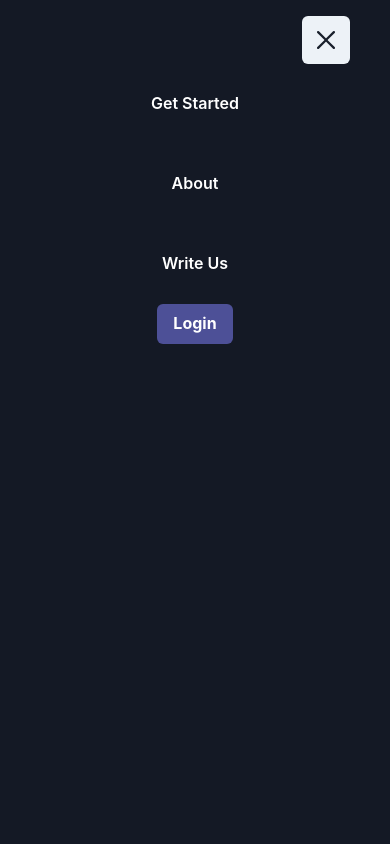
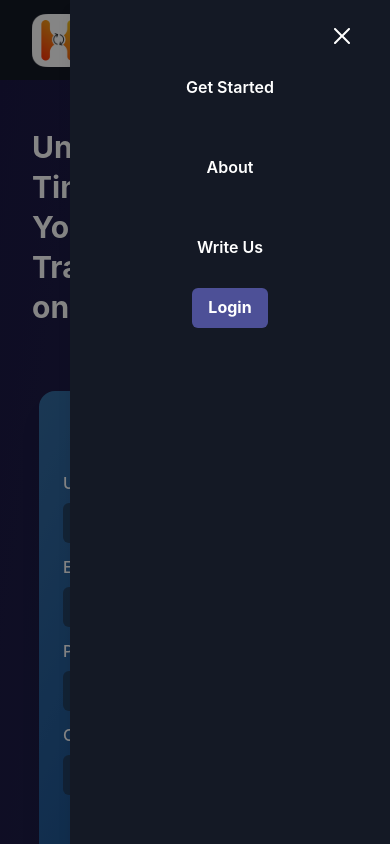
Before and after one commit to kalviumcommunity/S54_MukundMadhav_Capstone_HabTrackIt, a React (Vite) app in the folder client/: page / in a window 390 px wide. Both pictures are taken after a click on the button 326 px from the left and 40 px from the top of the page. Shown: the top 844 px of the page. Built offline with nearby package versions, Linux system fonts and the light colour scheme; no server answers.

Commit message:
added drawer for small screen devices

```diff
--- a/client/src/components/LoginLogoutButton.jsx
+++ b/client/src/components/LoginLogoutButton.jsx
@@ -1,10 +1,12 @@
 import React from "react";
 import { Button } from "@chakra-ui/react";
 import { useAuth } from "../contexts/authContext";
+import { useParentContext } from "../contexts/parentContext";
 import { Link } from "react-router-dom";
 
 const LoginLogoutButton = () => {
   const { isUserLoggedIn, logOut, setIsUserLoggedIn } = useAuth();
+  const { onClose } = useParentContext();
 
   const handleSignOut = async () => {
     try {
@@ -35,6 +37,7 @@ const LoginLogoutButton = () => {
         color="white"
         bg="#4D5097"
         fontWeight="700"
+        onClick={onClose}
       >
         Login
       </Button>
--- a/client/src/components/Navbar.jsx
+++ b/client/src/components/Navbar.jsx
@@ -1,30 +1,34 @@
-import React, { useState, useEffect } from "react";
-import { Box, Flex, Image, Button, IconButton } from "@chakra-ui/react";
-import { CloseIcon, HamburgerIcon } from "@chakra-ui/icons";
+import React, { useEffect } from "react";
+import {
+  Box,
+  Flex,
+  Image,
+  Button,
+  IconButton,
+  Drawer,
+  DrawerBody,
+  DrawerOverlay,
+  DrawerContent,
+  DrawerCloseButton,
+} from "@chakra-ui/react";
+import { HamburgerIcon } from "@chakra-ui/icons";
 import { Link } from "react-router-dom";
 import debounce from "lodash/debounce";
 import LoginLogoutButton from "./LoginLogoutButton";
+import { useParentContext } from "../contexts/parentContext";
 
 const Navbar = () => {
-  const [displayMenu, setDisplayMenu] = useState("none");
-  const [isMenuOpen, setIsMenuOpen] = useState(false);
-
-  // Changing hamburger's display value
-  const toggleMenu = () => {
-    setDisplayMenu(displayMenu === "none" ? "flex" : "none");
-    setIsMenuOpen(!isMenuOpen);
-  };
+  const { isLargeScreen, setIsLargeScreen, isOpen, onOpen, onClose } =
+    useParentContext();
 
   // Function to handle window resize
   const handleResize = debounce(() => {
-    // Setting displayMenu to none for larger screens
-    if (window.innerWidth > 768) {
-      setDisplayMenu("none");
-    }
+    setIsLargeScreen(window.innerWidth > 768);
   }, 100);
 
   // Using useEffect to add event listener on component mount and remove on unmount
   useEffect(() => {
+    handleResize();
     window.addEventListener("resize", handleResize);
     return () => {
       window.removeEventListener("resize", handleResize);
@@ -54,7 +58,7 @@ const Navbar = () => {
           </Box>
           <Flex
             className="link-container"
-            display={["none", "none", "flex", "flex"]}
+            display={isLargeScreen ? "flex" : "none"}
           >
             <Link to="/signup">
               <Button
@@ -93,40 +97,25 @@ const Navbar = () => {
               </Button>
             </Link>
           </Flex>
-          <Flex align="center" display={["none", "none", "flex", "flex"]}>
+          <Flex align="center" display={isLargeScreen ? "flex" : "none"}>
             <LoginLogoutButton />
           </Flex>
           <IconButton
-            aria-label={isMenuOpen ? "Close Menu" : "Open Menu"}
+            aria-label="Open Menu"
             size="lg"
             mr={2}
-            icon={isMenuOpen ? <CloseIcon /> : <HamburgerIcon />}
-            display={["flex", "flex", "none", "none"]}
-            onClick={toggleMenu}
-            aria-expanded={isMenuOpen ? "expanded" : "collapsed"}
-          />
-          <Flex
-            w="100vw"
-            zIndex={20}
-            h="100vh"
-            bgColor="#141925"
-            pos="fixed"
-            top="0"
-            left="0"
-            overflowY="auto"
-            flexDir="column"
-            display={displayMenu}
-          >
-            <Flex justify="flex-end">
-              <IconButton
-                mt={4}
-                mr={10}
-                aria-label="Close Menu"
-                size="lg"
-                icon={<CloseIcon />}
-                onClick={toggleMenu}
+            icon={<HamburgerIcon />}
+            display={isLargeScreen ? "none" : "flex"}
+            onClick={onOpen}
           />
         </Flex>
+      </header>
+
+      <Drawer isOpen={isOpen} placement="right" onClose={onClose}>
+        <DrawerOverlay>
+          <DrawerContent bgColor={"#141925"} color={"white"}>
+            <DrawerCloseButton mt={2} mr={4} size={"lg"} />
+            <DrawerBody pt={12}>
               <Flex flexDir="column" align="center">
                 <Link to="/signup">
                   <Button
@@ -136,6 +125,7 @@ const Navbar = () => {
                     aria-label="Get Started"
                     my={5}
                     w="100%"
+                    onClick={onClose}
                   >
                     Get Started
                   </Button>
@@ -148,6 +138,7 @@ const Navbar = () => {
                     aria-label="About"
                     my={5}
                     w="100%"
+                    onClick={onClose}
                   >
                     About
                   </Button>
@@ -160,15 +151,17 @@ const Navbar = () => {
                     aria-label="Write Us"
                     my={5}
                     w="100%"
+                    onClick={onClose}
                   >
                     Write Us
                   </Button>
                 </Link>
                 <LoginLogoutButton />
               </Flex>
-          </Flex>
-        </Flex>
-      </header>
+            </DrawerBody>
+          </DrawerContent>
+        </DrawerOverlay>
+      </Drawer>
     </>
   );
 };
--- a/client/src/contexts/parentContext.jsx
+++ b/client/src/contexts/parentContext.jsx
@@ -1,15 +1,24 @@
-import React, { useState, createContext } from "react";
+import React, { useState, createContext, useContext } from "react";
+import { useDisclosure } from "@chakra-ui/react";
 
 const ParentContext = createContext();
 
-const ContextProvider = ({ children }) => {
+export const ContextProvider = ({ children }) => {
   const [isSignedIn, setIsSignedIn] = useState(false);
+  const [isLargeScreen, setIsLargeScreen] = useState(false); // For Navbar
+  const { isOpen, onOpen, onClose } = useDisclosure();
+
   const [user, setUser] = useState(null);
   const value = {
     isSignedIn,
     setIsSignedIn,
     user,
     setUser,
+    isLargeScreen,
+    setIsLargeScreen,
+    isOpen,
+    onOpen,
+    onClose,
   };
 
   return (
@@ -17,4 +26,6 @@ const ContextProvider = ({ children }) => {
   );
 };
 
-export default ContextProvider;
+export const useParentContext = () => {
+  return useContext(ParentContext);
+};
```
Also changed, not shown: client/src/main.jsx (+5 -2 lines). Lines whose indentation alone changed are shown as unchanged.
